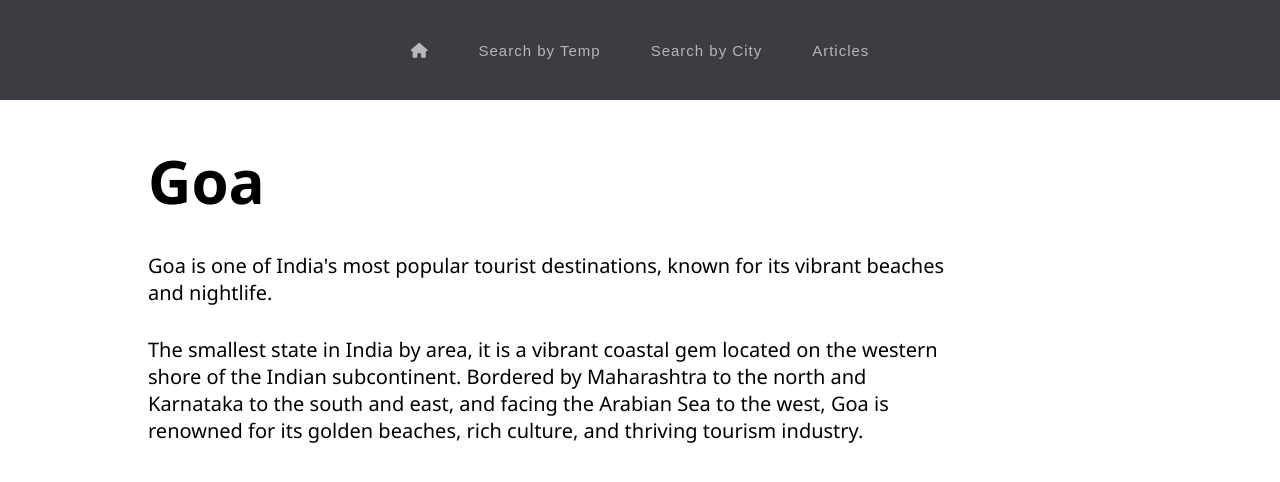
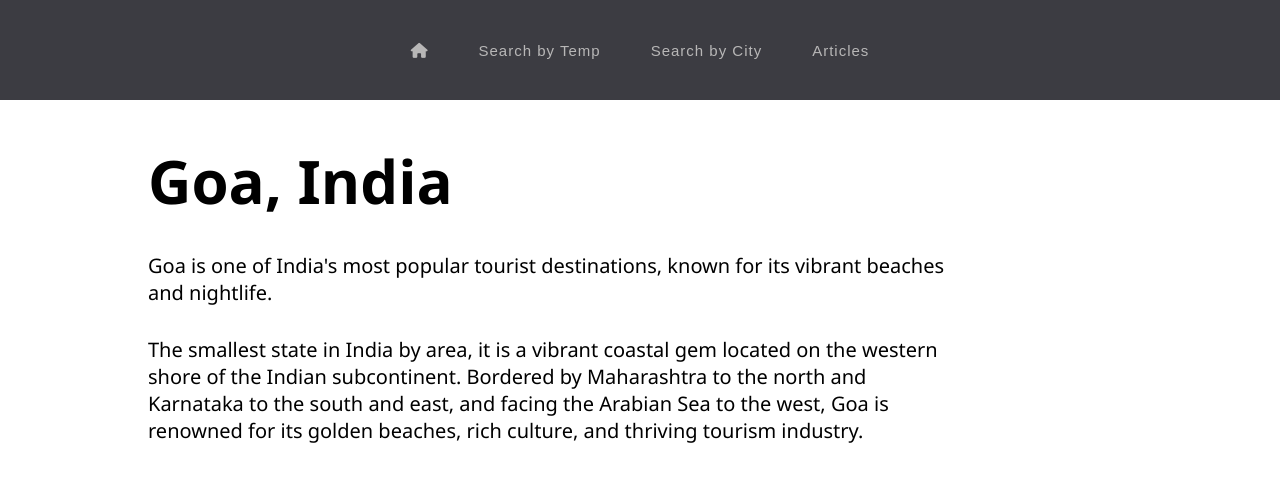
Before and after one commit to cs23-b/Travel-planner, a Flask app: page /goa in a window 1280 px wide. Shown: the top 482 px of the page. Run offline with Flask 3, Linux system fonts and the light colour scheme.

Commit message:
edited base.html

```diff
--- a/templates/goa.html
+++ b/templates/goa.html
@@ -86,7 +86,7 @@
 {% block body %}
 <div class="overlay"></div>
 <div class="article-container">
-    <h1>Goa</h1>
+    <h1>Goa, India</h1>
     <p>Goa is one of India's most popular tourist destinations, known for its vibrant beaches and nightlife.</p>
     <p>The smallest state in India by area, it is a vibrant coastal gem located on the western shore of the Indian subcontinent. Bordered by Maharashtra to the north and Karnataka to the south and east, and facing the Arabian Sea to the west, Goa is renowned for its golden beaches, rich culture, and thriving tourism industry.</p>
 
```
